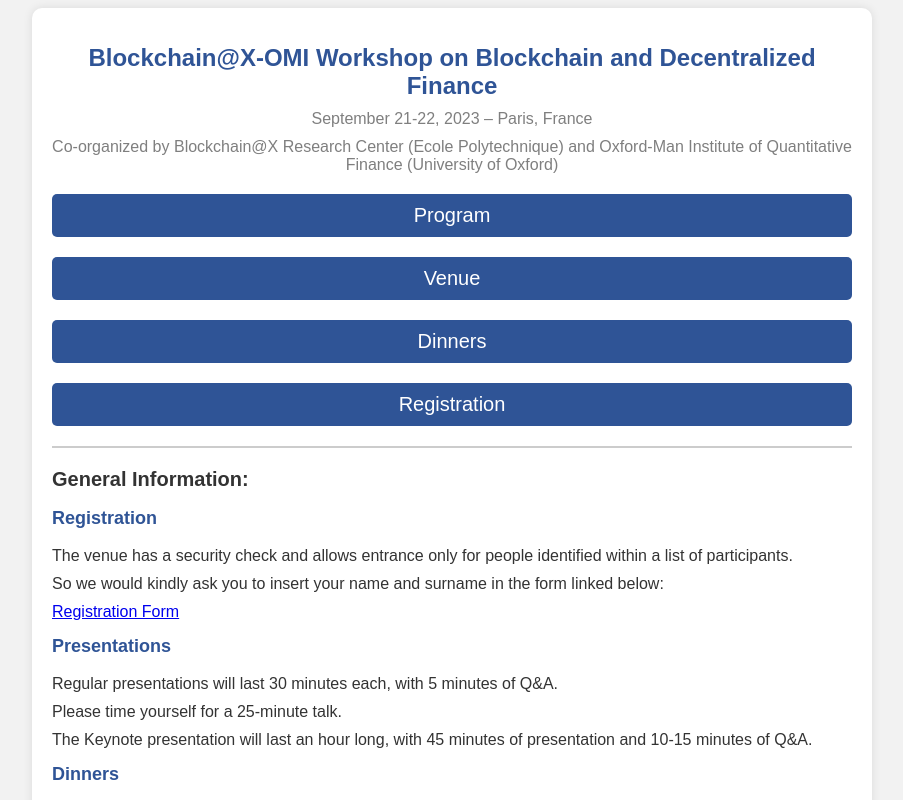
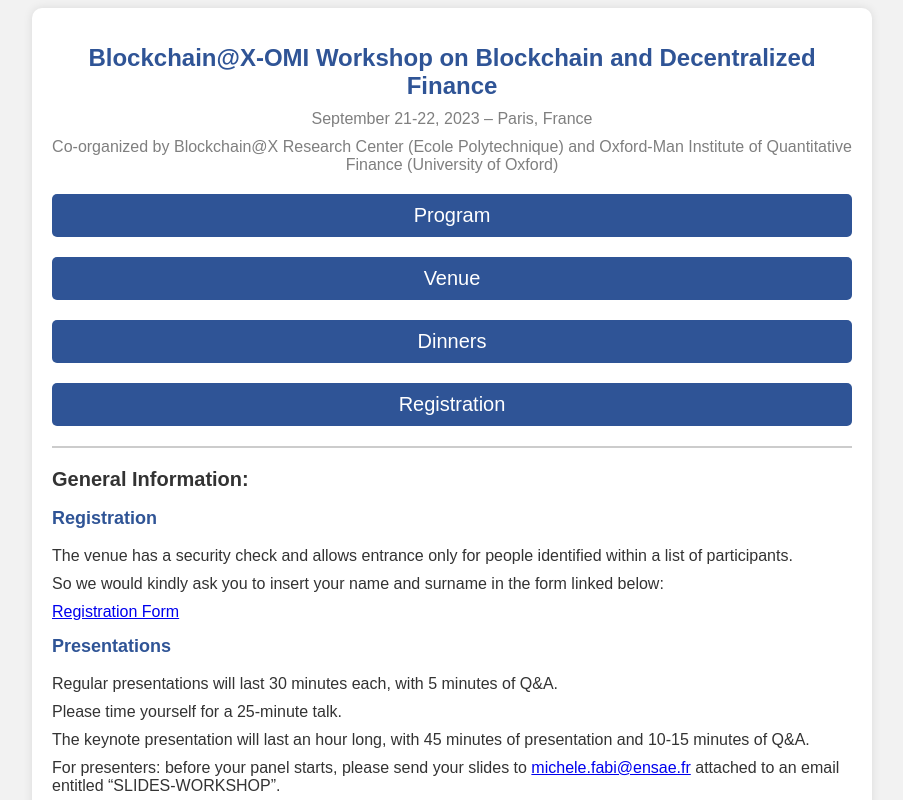
Before and after one commit to michele-fabi/Blockchain-DEFI-Workshop-X-OMI, a plain HTML site: page index.html in a window 1280 px wide. Shown: the top 800 px of the page, without its empty margins (188-1091 px from the left). Drawn offline with Linux system fonts and the light colour scheme.

Commit message:
Update index.html

```diff
--- a/index.html
+++ b/index.html
@@ -119,7 +119,8 @@
             <h3>Presentations</h3>
             <p>Regular presentations will last 30 minutes each, with 5 minutes of Q&A.</p>
             <p>Please time yourself for a 25-minute talk.</p>
-            <p>The Keynote presentation will last an hour long, with 45 minutes of presentation and 10-15 minutes of Q&A.</p>
+            <p>The keynote presentation will last an hour long, with 45 minutes of presentation and 10-15 minutes of Q&A.</p>
+			           <p>For presenters: before your panel starts, please send your slides to <a href="michele.fabi@ensae.fr">michele.fabi@ensae.fr</a> attached to an email entitled “SLIDES-WORKSHOP”.</p>
 
             <h3>Dinners</h3>
             <p>The dinners will take place at the following locations:</p>
```
